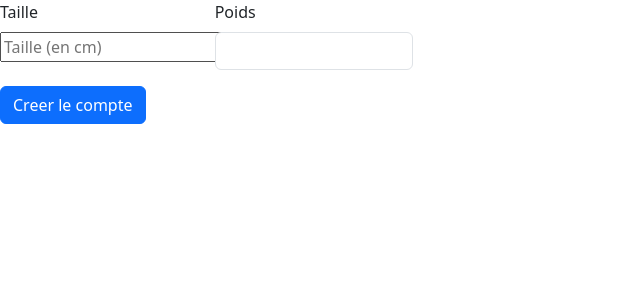
After one commit to olivierdash/RegimeTrinome, a CodeIgniter 4 app: the page made by 4157_3919_4210/app/Views/user/login2.php in a window 1280 px wide. The commit adds this page. Shown: the top 300 px of the page, without its empty margins (0-640 px from the left). Run offline with PHP 8.4 and a stand-in for CodeIgniter, Linux system fonts and the light colour scheme; the template is opened without the code that fills it, so the values that code supplies are empty; some libraries are stand-ins or nearby versions.

Commit message:
Page de login avec login2 completes

```diff
--- /dev/null
+++ b/4157_3919_4210/app/Views/user/login2.php
@@ -0,0 +1,39 @@
+<!DOCTYPE html>
+<html lang="en">
+
+<head>
+    <meta charset="UTF-8">
+    <meta name="viewport" content="width=device-width, initial-scale=1.0">
+    <title>Document</title>
+    <link rel="stylesheet" href="<?= base_url('assets/bootstrap/css/bootstrap.min.css') ?>">
+</head>
+
+<body>
+    <div class="row">
+        <div class="col-md-6">
+            <form class="row g-3 needs-validation" action="<?= site_url('user/login') ?>" method="post" novalidate>
+                <div class="col-md-4">
+                    <label for="validationCustom01" class="form-label">Taille </label>
+                    <input type="number" name="taille" id="validationCustom01" placeholder="Taille (en cm)">
+                    <div class="invalid-feedback">
+                        La taille est un nombre entier positif
+                    </div>
+                </div>
+                <div class="col-md-4">
+                    <label for="validationCustom02" class="form-label">Poids</label>
+                    <input type="number" class="form-control" id="validationCustom02">
+                    <div class="invalid-feedback">
+                        Le poids doit etre un nombre entier positif
+                    </div>
+                </div>
+                <div class="col-12">
+                    <button class="btn btn-primary" type="submit">Creer le compte</button>
+                </div>
+            </form>
+        </div>
+    </div>
+
+    <script src="<?= base_url('assets/bootstrap/js/bootstrap.bundle.min.js') ?>"></script>
+</body>
+
+</html>
```
Also changed, not shown: 4157_3919_4210/app/Views/user/login.php (+3 -14 lines).
